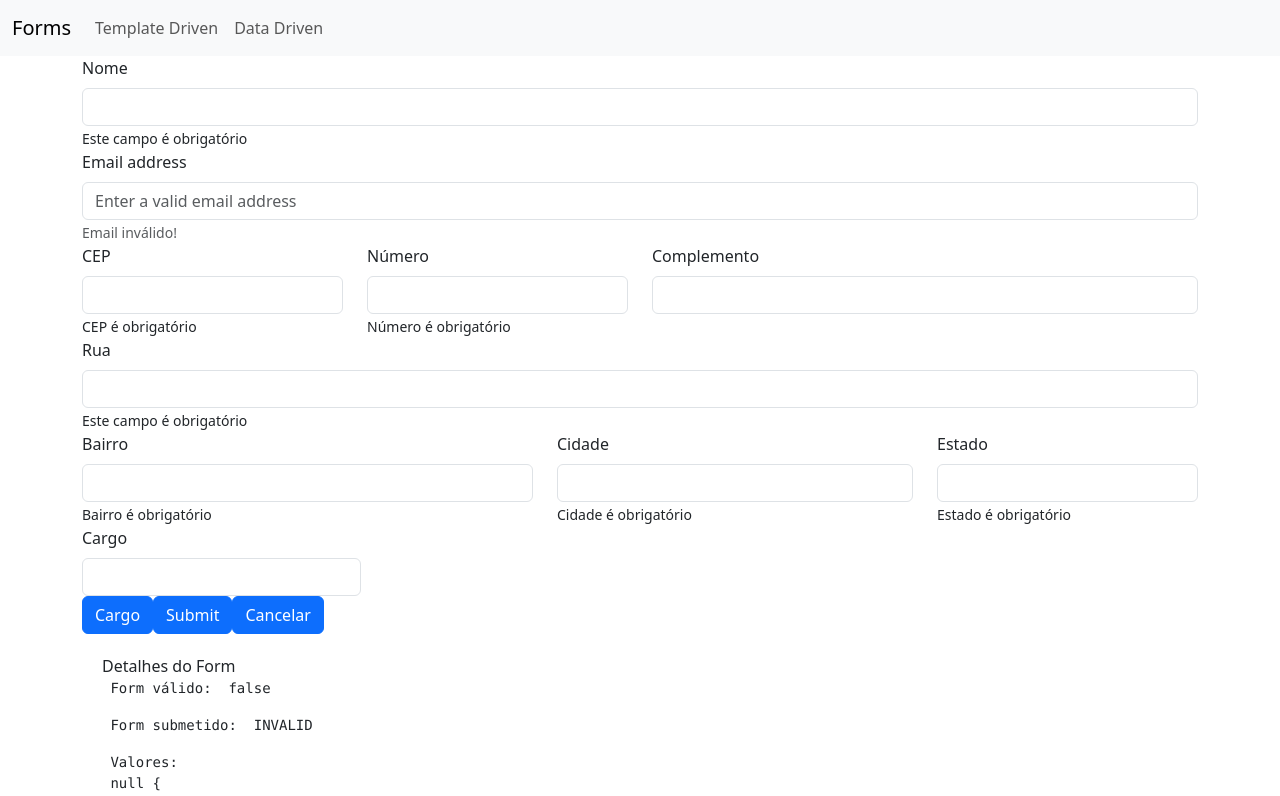
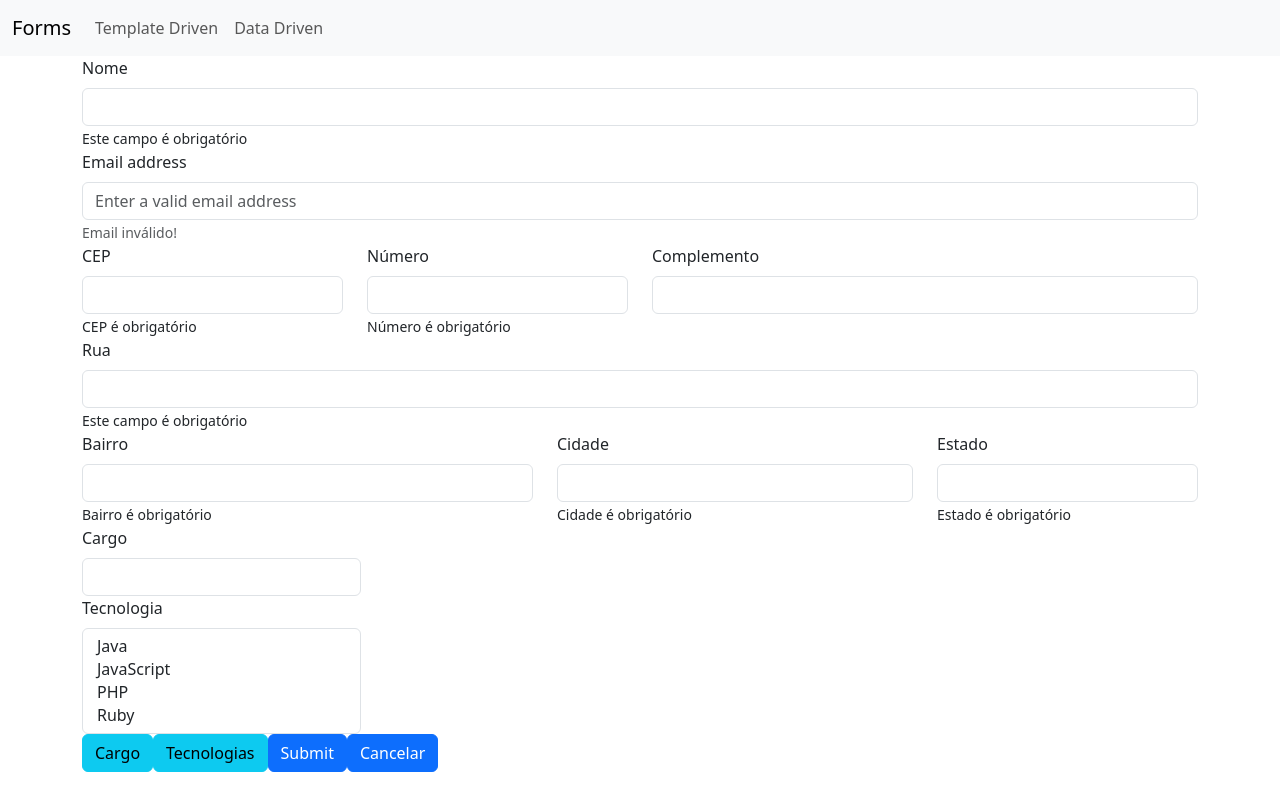
Before and after one commit to rafaeucastro/angular-forms, an Angular app: page /dataForm in a window 1280 px wide. Shown: the top 796 px of the page. Built offline with nearby package versions, Linux system fonts and the light colour scheme.

Commit message:
Usando combobox múltiplo

```diff
--- a/src/app/data-form/data-form.component.html
+++ b/src/app/data-form/data-form.component.html
@@ -80,9 +80,16 @@
                 <option *ngFor="let cargo of cargos" [ngValue]="cargo"> {{ cargo.desc }}</option>
             </select>
         </div>
+        <div class="col-sm-3">
+            <label for="tecnologia" class="form-label">Tecnologia</label>
+            <select multiple id="tecnologia" formControlName="tecnologias" class="form-control">
+                <option *ngFor="let tecnologia of tecnologias" [value]="tecnologia.nome"> {{ tecnologia.desc }}</option>
+            </select>
+        </div>
     </div>
 
-    <button class="btn btn-primary" (click)="setCargo()">Cargo</button>
+    <button class="btn btn-info" (click)="setCargo()">Cargo</button>
+    <button class="btn btn-info" (click)="setTecnologias()">Tecnologias</button>
 
     <button type="submit" class="btn btn-primary">Submit</button>
     <button class="btn btn-primary" (click)="resetar()">Cancelar</button>
--- a/src/app/data-form/data-form.component.ts
+++ b/src/app/data-form/data-form.component.ts
@@ -16,6 +16,7 @@ export class DataFormComponent implements OnInit {
   //estados: EstadoBR[] = [];
   estados: Observable<EstadoBR[]> = new Observable();
   cargos: any[] = [];
+  tecnologias: any[] = [];
   formulario: FormGroup;
 
   constructor(private formBuilder: FormBuilder,
@@ -44,6 +45,7 @@ export class DataFormComponent implements OnInit {
         estado: [null, [Validators.required]],
       }),
       cargo: [null],
+      tecnologias: [null],
     });
 
     console.log(this.formulario);
@@ -52,6 +54,7 @@ export class DataFormComponent implements OnInit {
   ngOnInit(): void {
     this.estados = this.dropdownService.getEstados() as Observable<EstadoBR[]>;
     this.cargos = this.dropdownService.cargos;
+    this.tecnologias = this.dropdownService.tecnologias;
 
     // this.dropdownService.getEstados().subscribe(response => {
     //   this.estados = response as EstadoBR[];
@@ -124,4 +127,9 @@ export class DataFormComponent implements OnInit {
   compararCargos(objeto1: any, objeto2: any): boolean {
     return objeto1 && objeto2 ? (objeto1.nome === objeto2.nome && objeto1.nivel === objeto2.nivel) : objeto1 === objeto2;
   }
+
+  setTecnologias() {
+    const tecnologias = ['ruby',  'javascript'];
+    this.formulario.get('tecnologias')?.setValue(tecnologias);
+  }
 }
--- a/src/app/shared/dropdown.service.ts
+++ b/src/app/shared/dropdown.service.ts
@@ -16,4 +16,13 @@ export class DropdownService {
       { nome: 'Dev', nivel: 'Sênior', desc: 'DevSr'},
     ];
   }
+
+  get tecnologias() {
+    return [
+      {nome: 'java', desc: 'Java'},
+      {nome: 'javascript', desc: 'JavaScript'},
+      {nome: 'php', desc: 'PHP'},
+      {nome: 'ruby', desc: 'Ruby'},
+    ];
+  }
 }
```
